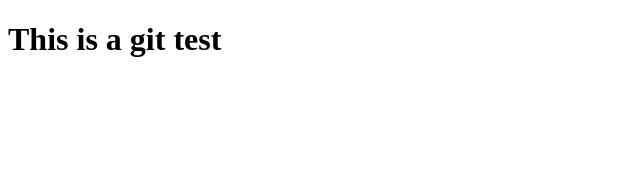
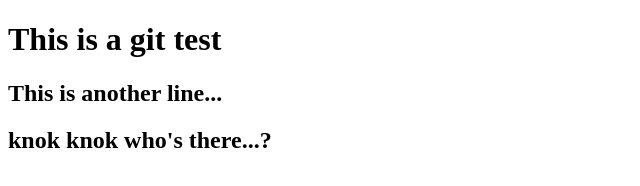
Before and after one commit to ShaharSagiTY/Git1, a plain HTML site: page index.html in a window 1280 px wide. Shown: the whole page, without its empty margins (0-640 px from the left). Drawn offline with Linux system fonts and the light colour scheme.

Commit message:
Added features

```diff
--- a/index.html
+++ b/index.html
@@ -3,9 +3,11 @@
 <head>
     <meta charset="UTF-8">
     <meta name="viewport" content="width=device-width, initial-scale=1.0">
-    <title>Document</title>
+    <title>Updated title!</title>
 </head>
 <body>
     <h1>This is a git test</h1>
+    <h2>This is another line...</h2>
+    <h2>knok knok who's there...?</h2>
 </body>
 </html>
```
